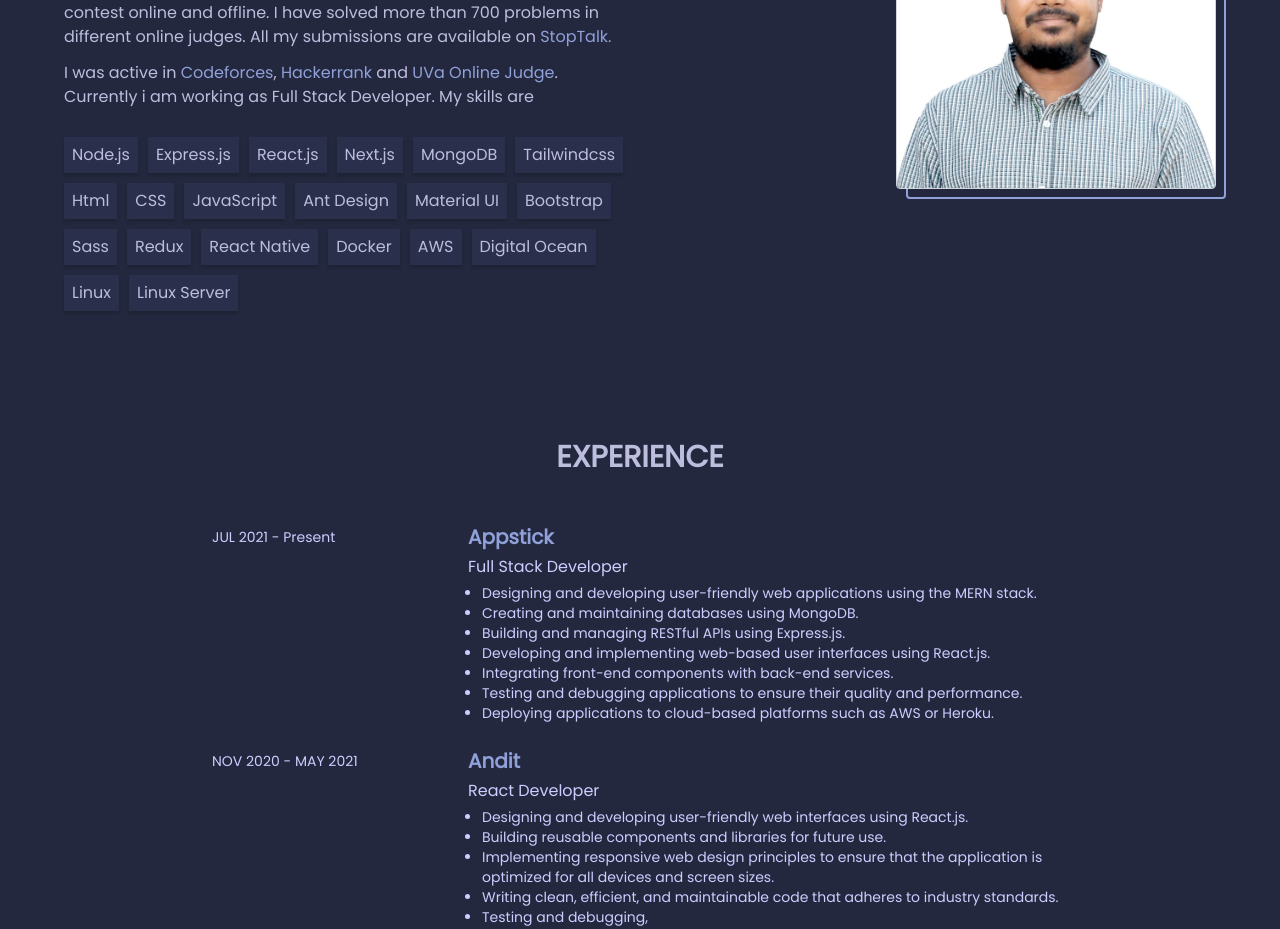
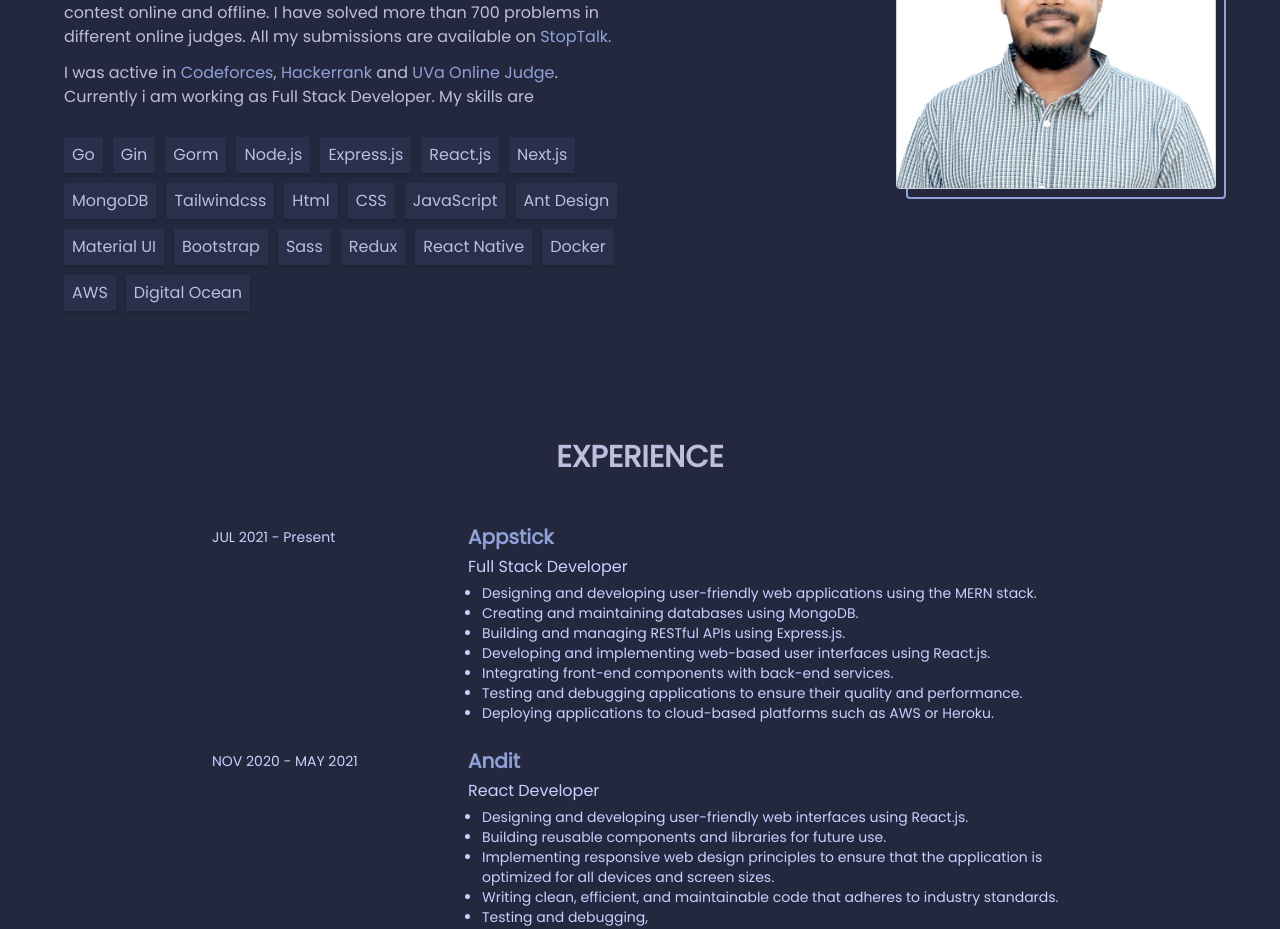
Before and after one commit to tuhin-cse/tuhin-cse, a Next.js app: page / in a window 1280 px wide. Shown: the part 860-1789 px from the top of the page. Built offline with nearby package versions, Linux system fonts and the light colour scheme.

Commit message:
Stack Update

```diff
--- a/components/home/about.js
+++ b/components/home/about.js
@@ -27,9 +27,9 @@ const About = () => {
                         Currently i am working as Full Stack Developer. My skills are</p>
 
                     <div className="flex flex-wrap justify-center md:justify-start gap-2.5 mt-4">
-                        {['Node.js', 'Express.js', 'React.js', 'Next.js', 'MongoDB', 'Tailwindcss', 'Html', 'CSS',
+                        {['Go', 'Gin', 'Gorm', 'Node.js', 'Express.js', 'React.js', 'Next.js', 'MongoDB', 'Tailwindcss', 'Html', 'CSS',
                             'JavaScript', 'Ant Design', 'Material UI', 'Bootstrap', 'Sass', 'Redux', 'React Native',
-                            'Docker', 'AWS', 'Digital Ocean', 'Linux', 'Linux Server'].map((item, index) => (
+                            'Docker', 'AWS', 'Digital Ocean'].map((item, index) => (
                             <span key={index}
                                   className="skill">{item}</span>
                         ))}
```
Also changed, not shown: 1 other file (tests, documents, lock files or other folders).
